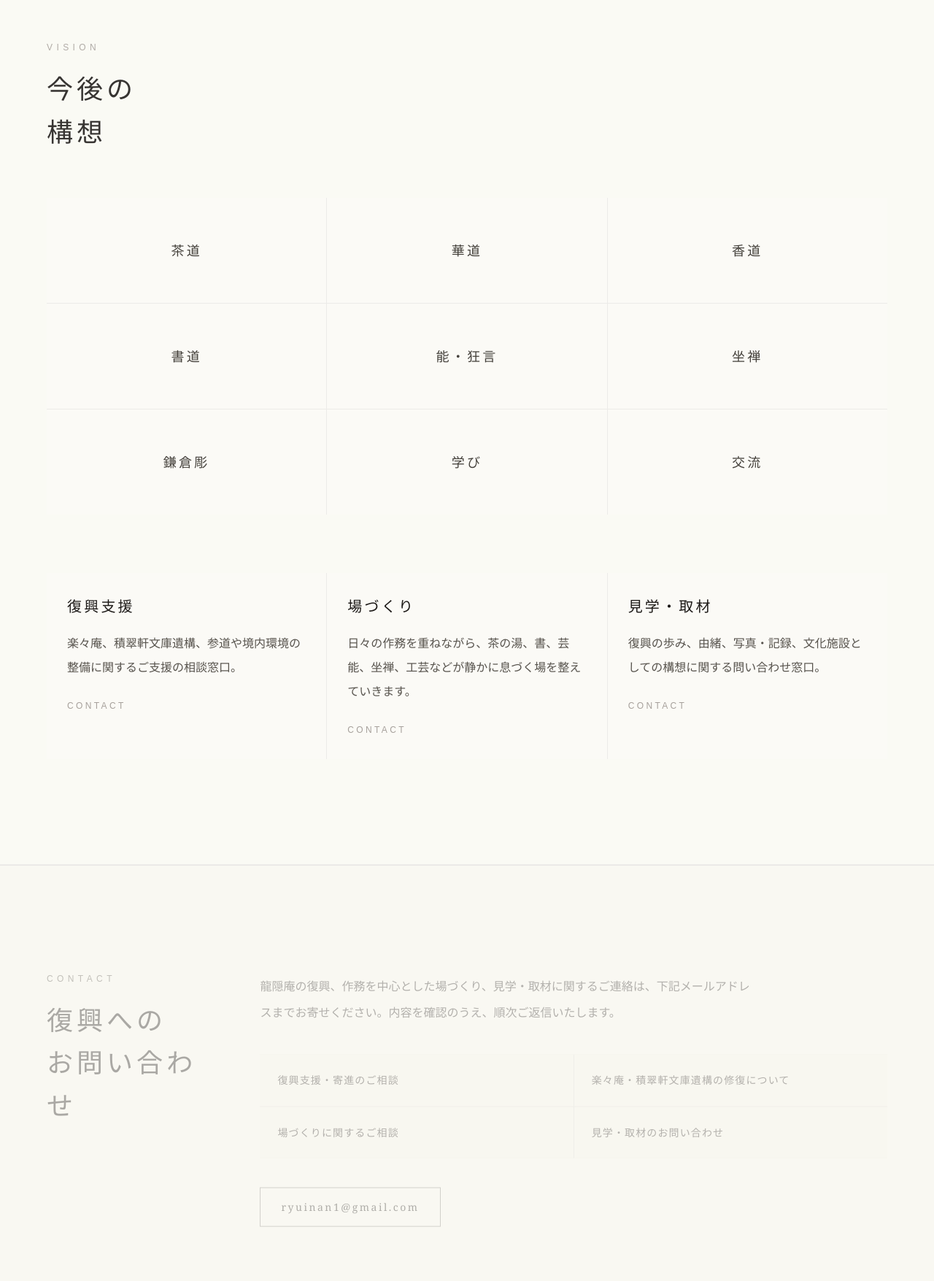
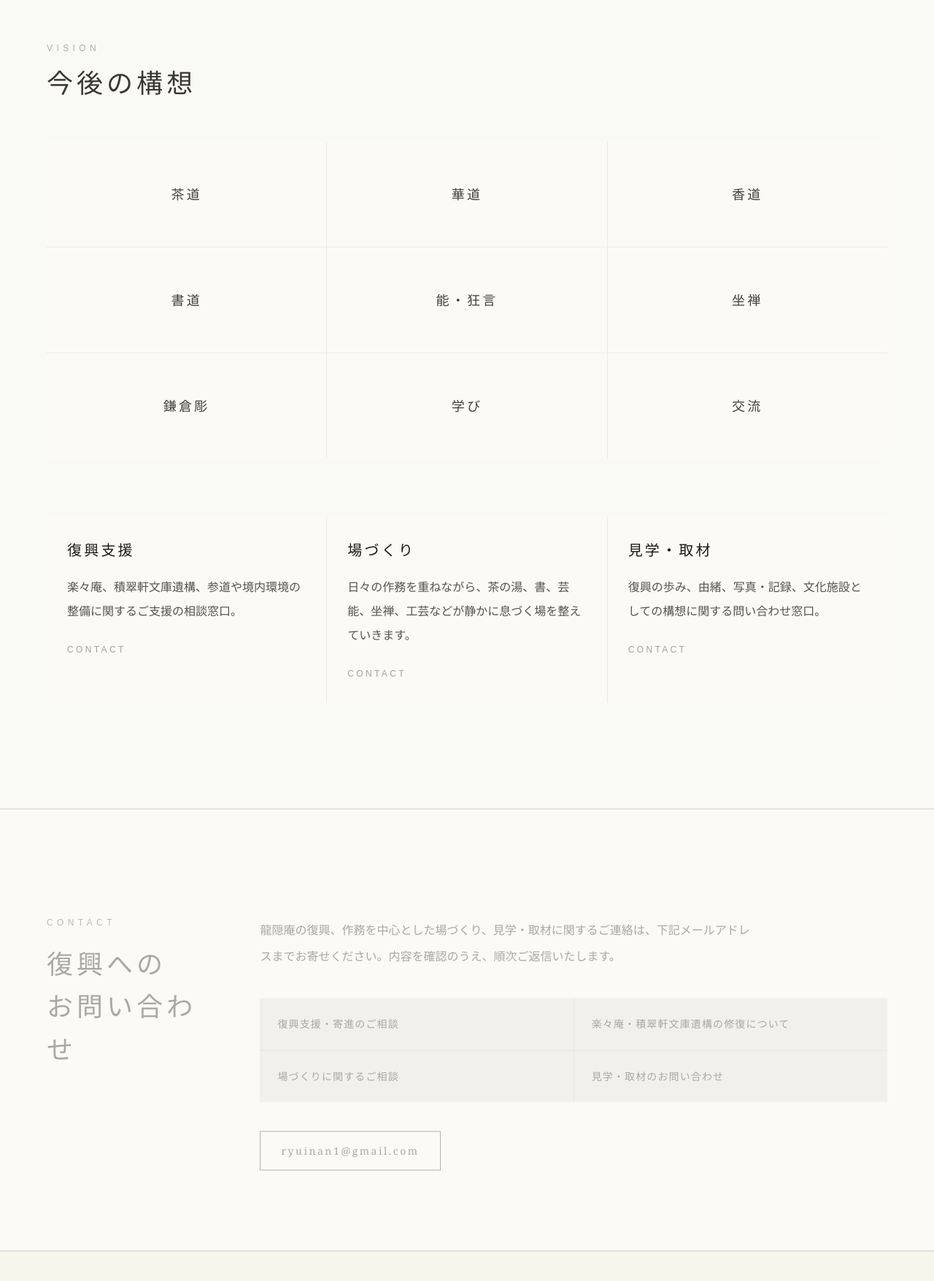
Before and after one commit to budoh/ryuinan, a Next.js app: page / in a window 1280 px wide. Shown: the part 5498-7253 px from the top of the page at 73% size. Built offline with nearby package versions, Linux system fonts and the light colour scheme.

Commit message:
Strengthen contact contrast

```diff
--- a/app/page.tsx
+++ b/app/page.tsx
@@ -351,9 +351,8 @@ export default function Home() {
               <p className="text-xs tracking-[0.45em] text-stone-400">
                 VISION
               </p>
-              <h2 className="mt-5 font-serif text-3xl font-light leading-relaxed tracking-[0.14em] text-stone-900 sm:text-4xl">
-                <span className="block">今後の</span>
-                <span className="block">構想</span>
+              <h2 className="mt-5 font-serif text-3xl font-light tracking-[0.14em] text-stone-900 sm:text-4xl">
+                今後の構想
               </h2>
             </div>
           </div>
@@ -393,26 +392,26 @@ export default function Home() {
         </div>
       </section>
 
-      <section id="contact" className="border-y border-stone-200/80 bg-[#fbfaf6]/70 px-6 py-24 sm:py-32">
+      <section id="contact" className="border-y border-stone-300/80 bg-[#fbfaf6] px-6 py-24 sm:py-32">
         <div className="mx-auto grid max-w-6xl gap-14 lg:grid-cols-[0.42fr_1.58fr] lg:gap-16">
           <div className="animate-fade-up">
-            <p className="text-xs tracking-[0.45em] text-stone-600">
+            <p className="text-xs tracking-[0.45em] text-stone-700">
               CONTACT
             </p>
-            <h2 className="mt-5 font-serif text-3xl font-light leading-relaxed tracking-[0.14em] text-stone-950 sm:text-4xl">
+            <h2 className="mt-5 font-serif text-3xl font-normal leading-relaxed tracking-[0.14em] text-stone-950 sm:text-4xl">
               <span className="block">復興への</span>
               <span className="block">お問い合わせ</span>
             </h2>
           </div>
 
-          <div className="animate-fade-up font-serif text-stone-800">
+          <div className="animate-fade-up font-serif text-stone-950">
             <p className="max-w-2xl leading-[2.25]">
               龍隠庵の復興、作務を中心とした場づくり、見学・取材に関するご連絡は、下記メールアドレスまでお寄せください。内容を確認のうえ、順次ご返信いたします。
             </p>
-            <div className="mt-10 grid gap-px bg-stone-300/80 sm:grid-cols-2">
+            <div className="mt-10 grid gap-px bg-stone-400/70 sm:grid-cols-2">
               {contactTopics.map((topic) => (
-                <div key={topic} className="bg-[#f7f6ec] px-6 py-6">
-                  <p className="text-sm leading-relaxed tracking-[0.08em] text-stone-800">
+                <div key={topic} className="bg-white/55 px-6 py-6">
+                  <p className="text-sm font-medium leading-relaxed tracking-[0.08em] text-stone-950">
                     {topic}
                   </p>
                 </div>
@@ -420,7 +419,7 @@ export default function Home() {
             </div>
             <a
               href={contactHref}
-              className="mt-10 inline-flex border border-stone-600/70 px-7 py-4 text-sm tracking-[0.18em] text-stone-900 transition hover:border-stone-950 hover:bg-white hover:text-stone-950"
+              className="mt-10 inline-flex border border-stone-800 px-7 py-4 text-sm font-medium tracking-[0.18em] text-stone-950 transition hover:border-stone-950 hover:bg-white"
             >
               {contactEmail}
             </a>
```
